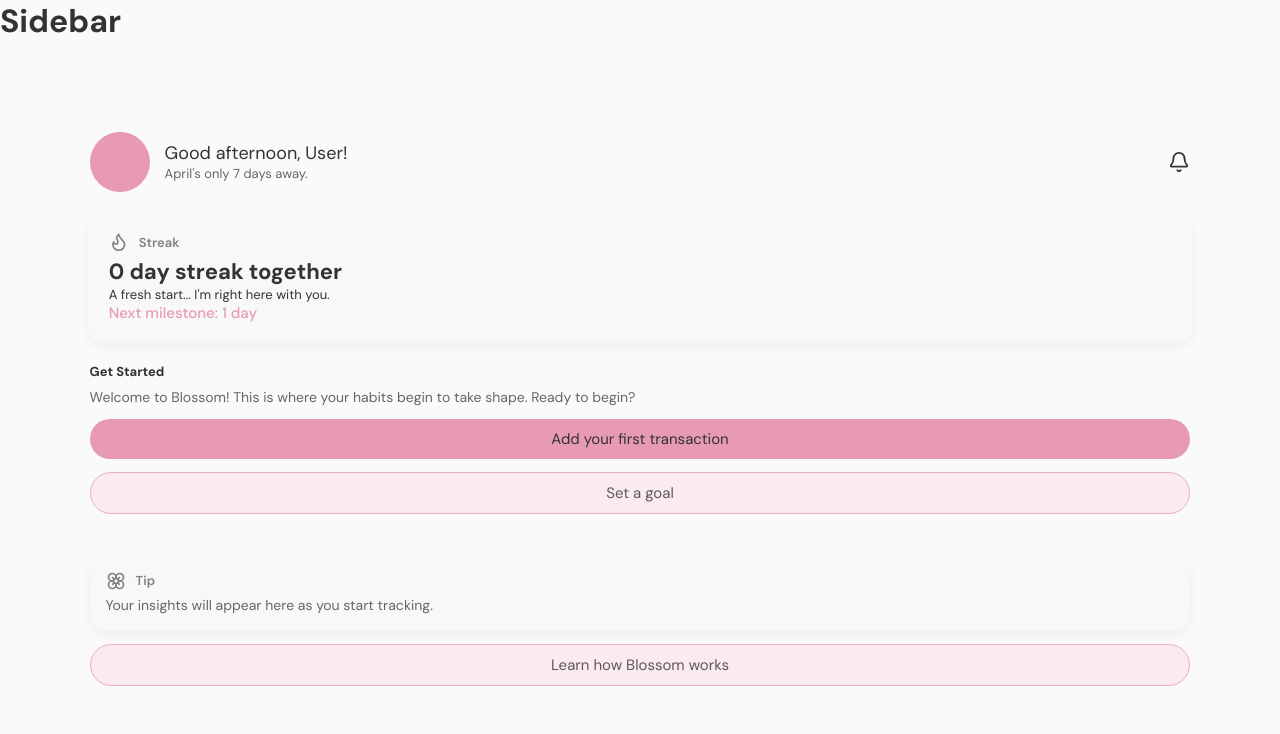
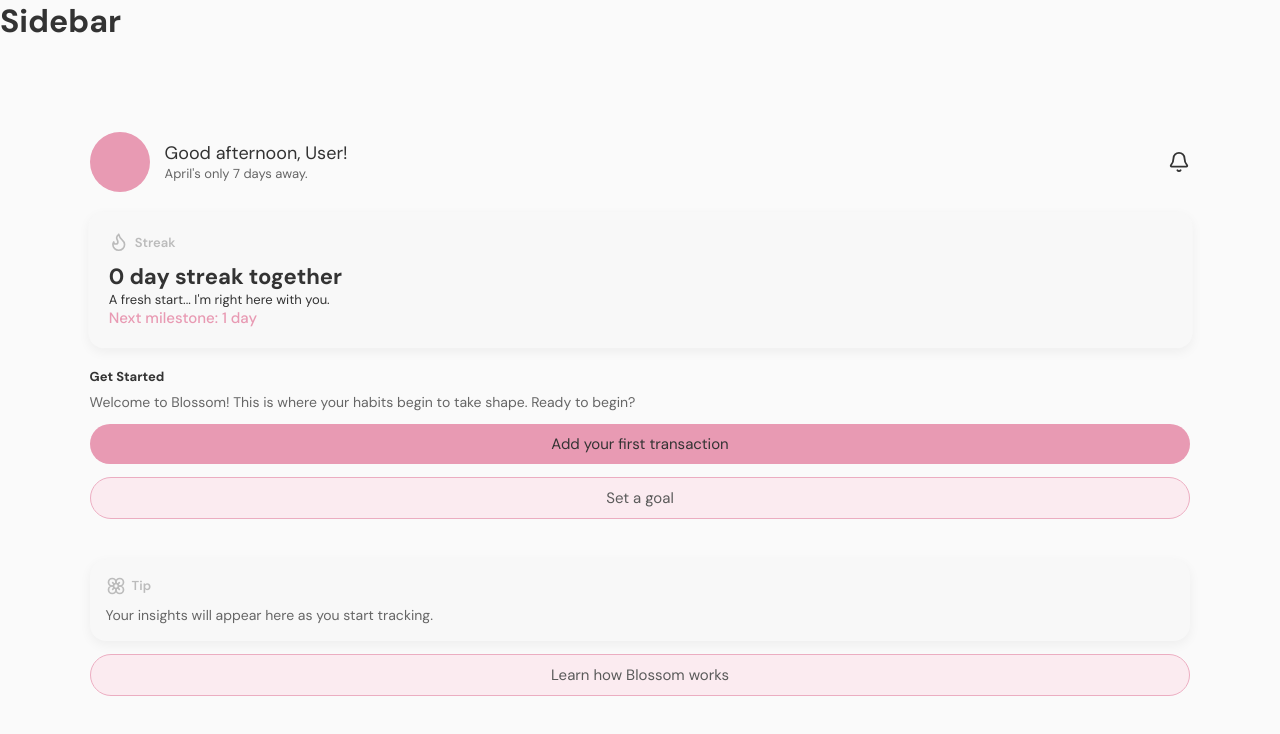
Before and after one commit to mirelalexy/blossom, a React (Vite) app in the folder frontend/: page / in a window 1280 px wide. Shown: the top 734 px of the page. Built offline with nearby package versions, Linux system fonts and the light colour scheme.

Commit message:
feat(home): improve card hierarchy

```diff
--- a/frontend/src/components/home/PrimaryGoalCard.jsx
+++ b/frontend/src/components/home/PrimaryGoalCard.jsx
@@ -23,7 +23,7 @@
                 }
             >
                 <p className="no-goal">Want to save up for something? Pick a <strong>primary goal</strong> to guide your journey.</p>
-                <Button>Create Primary Goal</Button>
+                <Button className="secondary">Create Primary Goal</Button>
             </Card>
         )
     }
--- a/frontend/src/styles/components/Card.css
+++ b/frontend/src/styles/components/Card.css
@@ -6,7 +6,7 @@
     border-radius: 15px;
     border: 1px solid var(--card-border);
     box-shadow: 0 4px 12px rgba(0, 0, 0, 0.05);
-    gap: 5px;
+    gap: 10px;
 }
 
 .card-content {
@@ -22,9 +22,9 @@
 
 .card-header {
     display: flex;
-    gap: 10px;
+    gap: 6px;
     align-items: center;
-    opacity: 0.6;
+    opacity: 0.3;
 }
 
 .card-header p {
--- a/frontend/src/styles/variables.css
+++ b/frontend/src/styles/variables.css
@@ -87,7 +87,7 @@
     --card: #1e1a24;
     --card2: #313338;
     --input: #44444c;
-    --card-border: #411d35;
+    --card-border: #2c252a;
     --progress-bar: #332f32;
     --active: #c95293;
     --focus-card: #3d0d2d;
```
